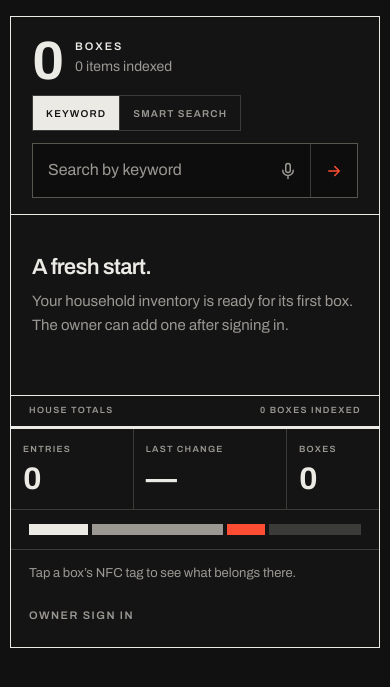
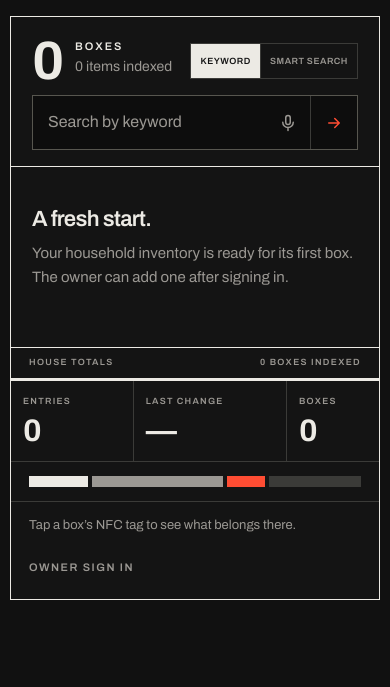
Before and after one commit to Penguin0011/shelfmate, a Django app: page / in a window 390 px wide. Shown: the top 687 px of the page. Run offline with Django 5.2, Linux system fonts and the light colour scheme; data that the repository does not hold is empty; parts of the project's set-up code (start-up, migrations or seed data) failed here and were passed over; some libraries are stand-ins or nearby versions.

Commit message:
fix: the switch moves up beside the count, and pairs with the field
On mobile the switch sits in the empty half of the masthead's first row,
which is the row it was pushed off before. Flex was the reason: it wraps
a whole item to a new line before it shrinks anything, so the switch kept
dropping below the field. The masthead is a two-track grid on mobile now
-- count, then a track capped at whatever is left -- so a long label wraps
inside the switch instead of costing a row. 150px instead of 206.

On desktop the field and the switch were 55px and 36px sitting side by
side, and the switch floated centred against the tall count while the
field sat on the row's baseline. Both are 44px now, the app's standard
control height, sharing a baseline.

```diff
--- a/inventory/static/inventory/app.css
+++ b/inventory/static/inventory/app.css
@@ -412,7 +412,13 @@ dialog::backdrop{background:#000000d9}
 @media(max-width:560px){
   :root{--gutter:48px}
   body{padding:16px 10px 28px}
-  .index-stats{gap:12px 24px;padding-bottom:16px}
+  .index-stats{
+    display:grid;grid-template-columns:max-content minmax(0,1fr);align-items:end;
+    gap:12px;padding-bottom:16px;
+  }
+  .mode-switch{justify-self:end}
+  .ask{grid-column:1/-1}
+  .mode-option{padding:6px 9px;font-size:9px;letter-spacing:.06em;line-height:1.25;white-space:normal}
   .session{gap:8px;font-size:10px}
   .session .text-button{min-height:34px;font-size:11px}
   .topbar{padding-top:16px;gap:10px}
@@ -471,7 +477,9 @@ dialog::backdrop{background:#000000d9}
   .result-where{grid-column:1;grid-row:2}
   .result-copy>p{grid-column:2;grid-row:1/span 2;margin-top:3px}
   .ask{order:1}
-  .mode-switch{order:2;flex:none}
+  .ask input{min-height:44px;padding-block:8px}
+  .mode-switch{order:2;flex:none;align-self:flex-end}
+  .mode-option{min-height:42px}
   /* The review screen is for proofreading recognized text, so its fields keep a readable measure
      rather than stretching a one-line name field across the whole sheet. */
   #draft-editor{max-width:820px}
```
